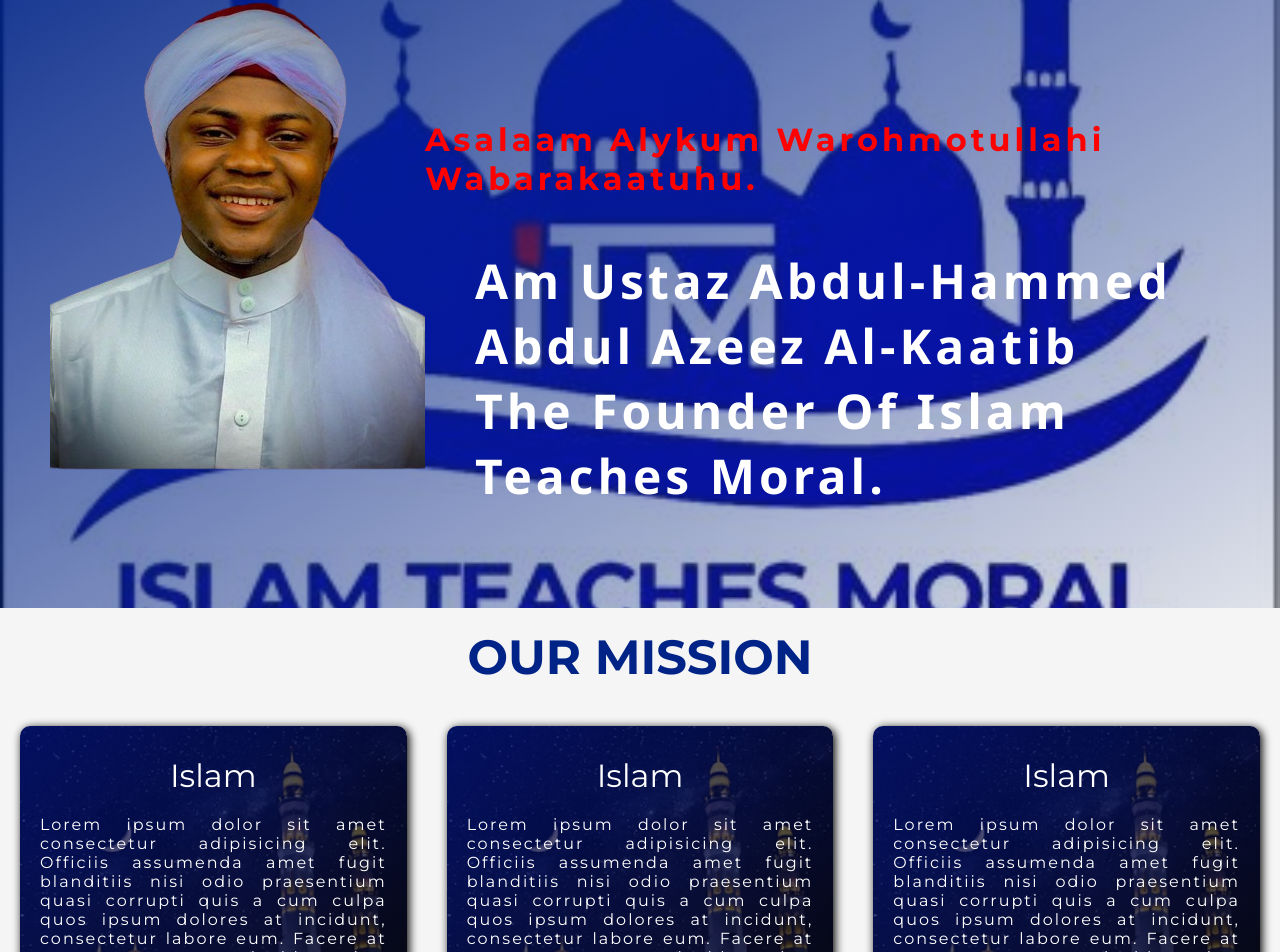
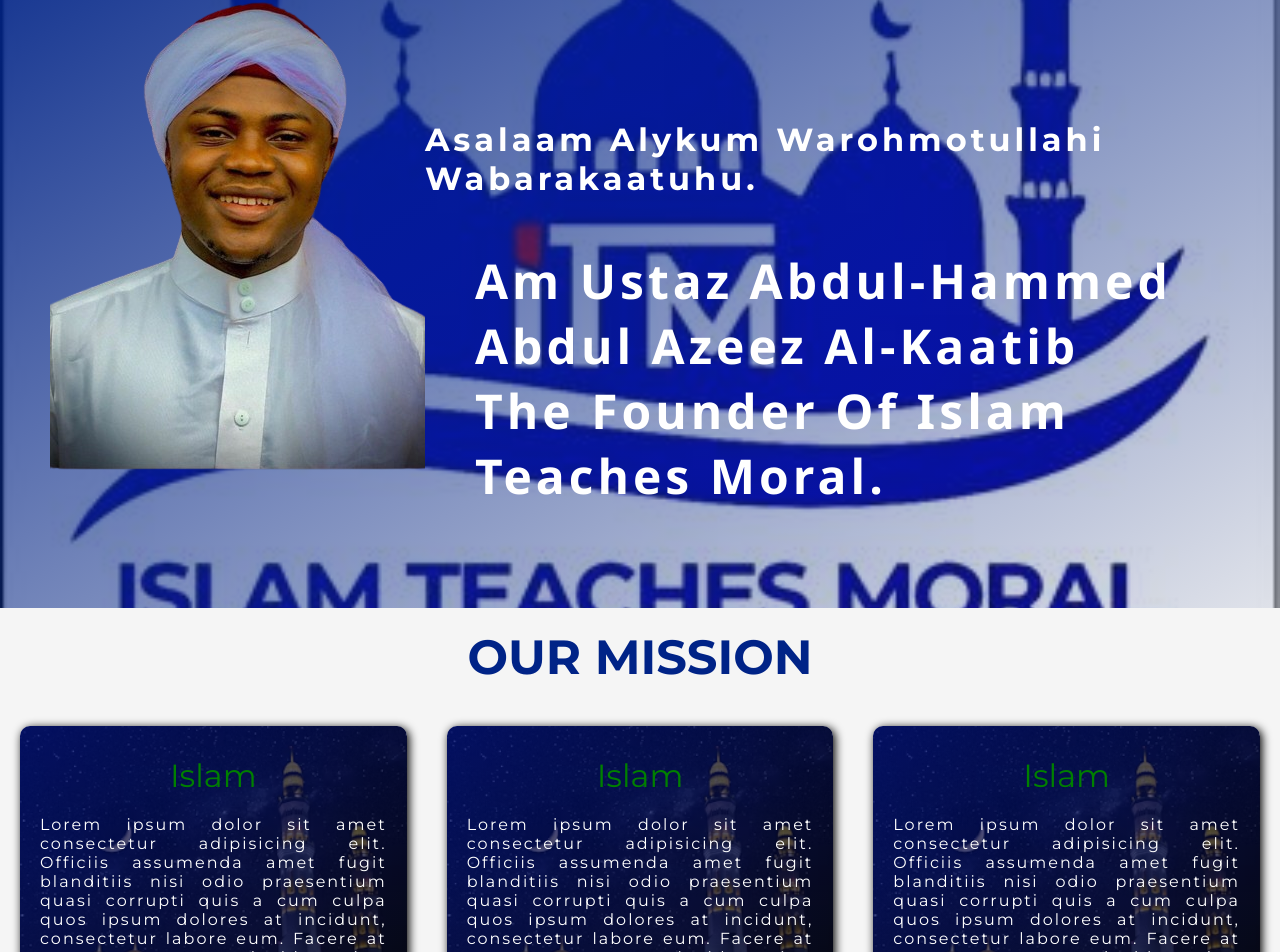
Before and after one commit to GAMSH655/islam-teahces-moral-Dev, a React (Vite) app: page / in a window 1280 px wide. Shown: the part 300-1252 px from the top of the page. Built offline with nearby package versions, Linux system fonts and the light colour scheme.

Commit message:
updating color text

```diff
--- a/src/Home.css
+++ b/src/Home.css
@@ -18,7 +18,6 @@
      text-transform: capitalize;
      letter-spacing: 4px;
      font-stretch: expanded;
-     color: red;
 }
 .introTExt{
     font-size: 3rem;
--- a/src/Mission.css
+++ b/src/Mission.css
@@ -23,7 +23,7 @@
      text-transform: capitalize;
      padding: 10px;
      text-align: center;
-     color: white;
+     color:green;
 }
 .gridInnerText{
      padding-top: 10px;
```
